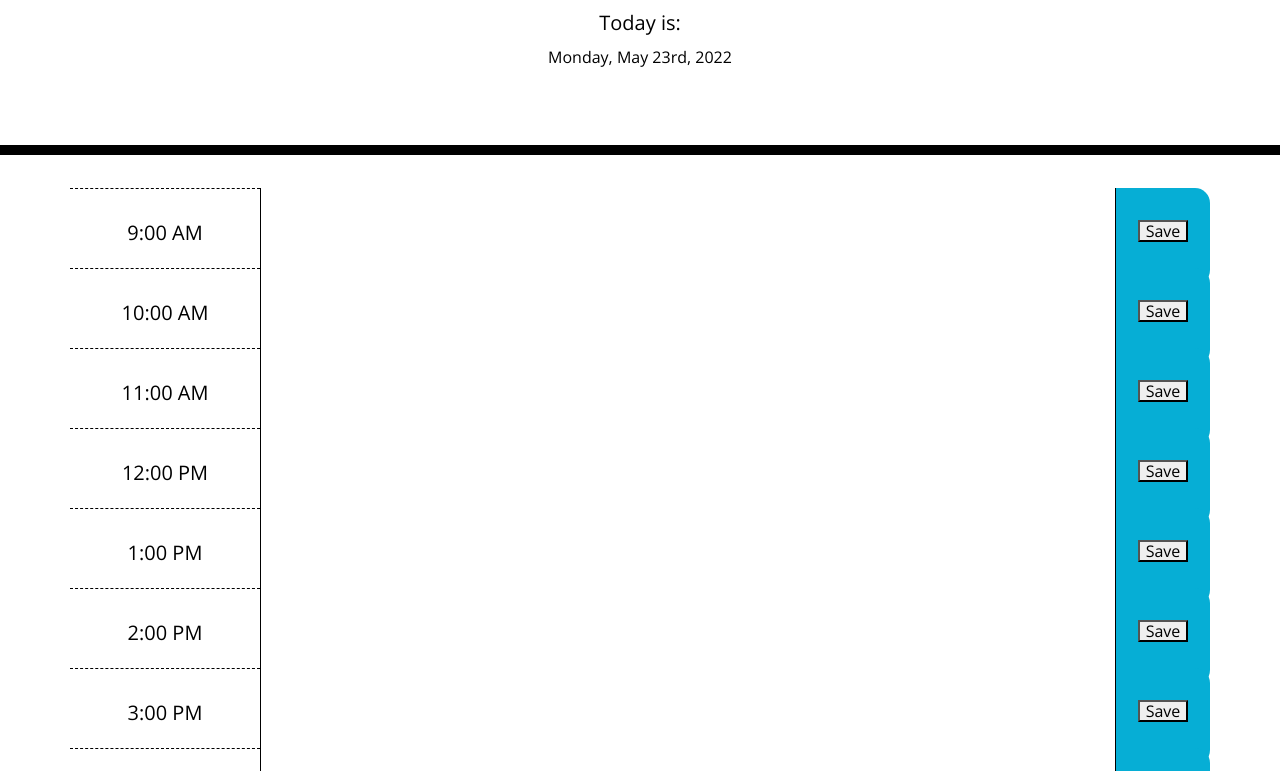
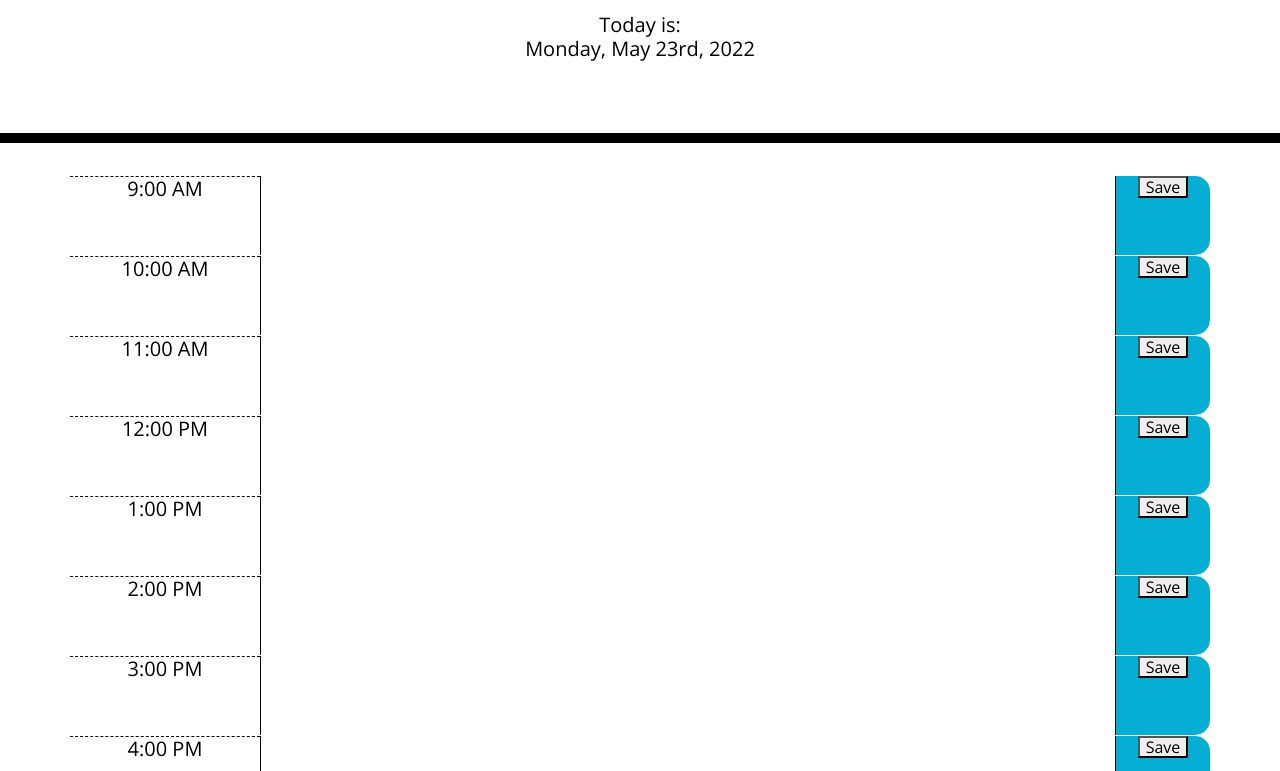
Before and after one commit to JackAtkerson/atkerson-challenge-05, a plain HTML site: page index.html in a window 1280 px wide. Shown: the part 181-952 px from the top of the page. Drawn offline with nearby package versions, Linux system fonts and the light colour scheme.

Commit message:
added timeblock generation

```diff
--- a/assets/js/script.js
+++ b/assets/js/script.js
@@ -1,5 +1,9 @@
-var textHourEl = 9;
-var textSuffixEl = ":00am";
+var textHour = 9;
+var textSuffix = ":00 AM";
+var plannerEl = document.querySelector(".container");
+
+var storedBlocks = [];
+var storedBlocks_NAME = "Stored Blocks";
 
 var displayDate = function() {
     var date = moment().format('dddd, MMMM Do, YYYY')
@@ -9,4 +13,99 @@ var displayDate = function() {
 var setColor = function() {
 
 };
+
+var generateTimeBlock = function(iterations) {
+    if(!iterations)
+    {
+        iterations = 1;
+    }
+
+    var currentTime = getCurrentHour("LT");
+
+    for(var i = 0; i < iterations; i++)
+    {
+        var textTime = textHour + textSuffix;
+
+        var iBlockEl = document.createElement("div");
+        iBlockEl.classList = "time-block row";
+
+        var iTimeTextEl = document.createElement("h5");
+        iTimeTextEl.textContent = textTime;
+
+        var iTimeDivEl = document.createElement("div");
+        iTimeDivEl.classList = "hour col-2";
+        iTimeDivEl.appendChild(iTimeTextEl);
+
+        var iTextEl = document.createElement("textarea");
+        iTextEl.classList = "description col-9";
+        iTextEl.setAttribute("id", textTime);
+
+        setColor(iTextEl, currentTime, textTime);
+
+        var iSaveBtnEl = document.createElement("button");
+        iSaveBtnEl.textContent = "Save";
+
+        var iSaveDivEl = document.createElement("div");
+        iSaveDivEl.classList = "col-1 saveBtn";
+        iSaveDivEl.appendChild(iSaveBtnEl);
+
+        iBlockEl.appendChild(iTimeDivEl);
+        iBlockEl.appendChild(iTextEl);
+        iBlockEl.appendChild(iSaveDivEl);
+
+        plannerEl.appendChild(iBlockEl);
+
+        incrementTextHour();
+    }
+};
+
+var incrementTextHour = function() {
+    if(textHour === 12) {
+        textHour = 1;
+    }
+    else if(textHour === 11) {
+        textSuffix = ":00 PM";
+        textHour++;
+    }
+    else {
+        textHour++;
+    }
+};
+
+var getCurrentHour = function(pFormat) {
+    var time = moment().format(pFormat).toLowerCase();
+    time = time.split("");
+    var suffix = "";
+    var hour = parseHour(time);
+
+    console.log(hour);
+
+    if(time[time.length - 2] === "p")
+    {
+        console.log("afternoon");
+        suffix = ":00pm";
+    }
+    else
+    {
+        console.log("morning");
+        suffix = ":00am";
+    }
+
+    console.log(hour + suffix);
+    return hour + suffix;
+};
+
+var parseHour = function(pTime) {
+    var i = 0;
+    var iHour = "";
+
+    while(pTime[i] !== ":" || i > 100) {
+        iHour += pTime[i];
+        i++;
+    }
+
+    return iHour;
+};
+
 displayDate();
+generateTimeBlock(9);
--- a/index.html
+++ b/index.html
@@ -26,104 +26,13 @@
     <header class="jumbotron">
       <h1 class="display-3">Work Day Scheduler</h1>
       <p class="lead">A simple calendar app for scheduling your work day</p>
-      <p id="currentDay" class="lead">
+      <h2 id="currentDay" class="lead">
         Today is:
         <div class="countdown" id="counter"></div>
-      </p>
+      </h2>
     </header>
     <div class="container">
       <!-- Timeblocks go here -->
-
-      <div class="time-block row">
-        <div class="hour col-2">
-          <h5>9:00 AM</h5>
-        </div>
-        <textarea class="description col-9" id="9"></textarea>
-        <div class="col-1 saveBtn">
-          <button>Save</button>
-        </div>
-      </div>
-
-      <div class="time-block row">
-        <div class="hour col-2">
-          <h5>10:00 AM</h5>
-        </div>
-        <textarea class="description col-9" id="10"></textarea>
-        <div class="col-1 saveBtn">
-          <button>Save</button>
-        </div>
-      </div>
-
-      <div class="time-block row">
-        <div class="hour col-2">
-          <h5>11:00 AM</h5>
-        </div>
-        <textarea class="description col-9" id="11"></textarea>
-        <div class="col-1 saveBtn">
-          <button>Save</button>
-        </div>
-      </div>
-
-      <div class="time-block row">
-        <div class="hour col-2">
-          <h5>12:00 PM</h5>
-        </div>
-        <textarea class="description col-9" id="12"></textarea>
-        <div class="col-1 saveBtn">
-          <button>Save</button>
-        </div>
-      </div>
-
-      <div class="time-block row">
-        <div class="hour col-2">
-          <h5>1:00 PM</h5>
-        </div>
-        <textarea class="description col-9" id="1"></textarea>
-        <div class="col-1 saveBtn">
-          <button>Save</button>
-        </div>
-      </div>
-
-      <div class="time-block row">
-        <div class="hour col-2">
-          <h5>2:00 PM</h5>
-        </div>
-        <textarea class="description col-9" id="2"></textarea>
-        <div class="col-1 saveBtn">
-          <button>Save</button>
-        </div>
-      </div>
-
-      <div class="time-block row">
-        <div class="hour col-2">
-          <h5>3:00 PM</h5>
-        </div>
-        <textarea class="description col-9" id="3"></textarea>
-        <div class="col-1 saveBtn">
-          <button>Save</button>
-        </div>
-      </div>
-
-      <div class="time-block row">
-        <div class="hour col-2">
-          <h5>4:00 PM</h5>
-        </div>
-        <textarea class="description col-9" id="4"></textarea>
-        <div class="col-1 saveBtn">
-          <button>Save</button>
-        </div>
-      </div>
-
-      <div class="time-block row">
-        <div class="hour col-2">
-          <h5>5:00 PM</h5>
-        </div>
-        <textarea class="description col-9" id="5"></textarea>
-        <div class="col-1 saveBtn">
-          <button>Save</button>
-        </div>
-      </div>
-
     </div>
 
     <script src="https://code.jquery.com/jquery-3.4.1.min.js"></script>
```
